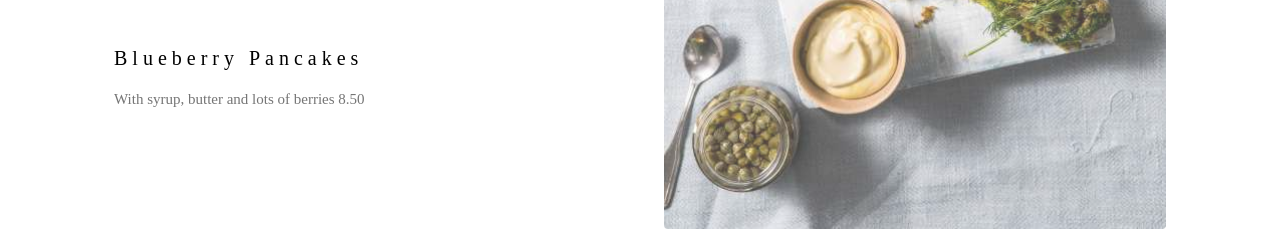
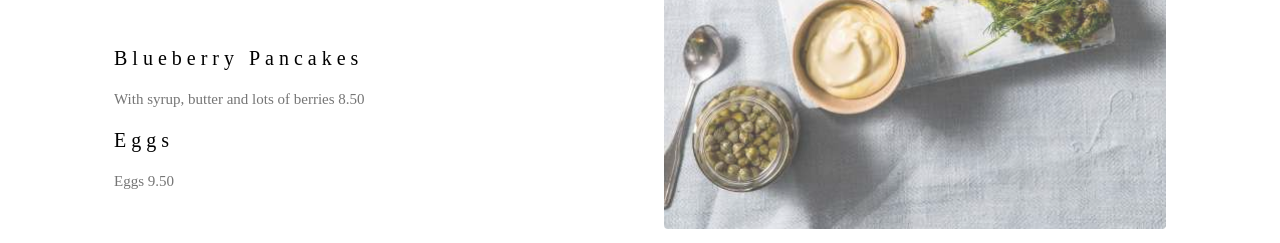
Before and after one commit to Cwbmachado/mywebsite, a plain HTML site: page index.html in a window 1280 px wide. Shown: the part 2060-2303 px from the top of the page. Drawn offline with nearby package versions, Linux system fonts and the light colour scheme.

Commit message:
Novo item adicionado ao menu

```diff
--- a/index.html
+++ b/index.html
@@ -73,6 +73,9 @@ h1, h2, h3, h4, h5, h6 {
 
       <h4>Blueberry Pancakes</h4>
       <p class="w3-text-grey">With syrup, butter and lots of berries 8.50</p>
+
+      <h4>Eggs</h4>
+      <p class="w3-text-grey">Eggs 9.50</p>
     </div>
 
     <div class="w3-col l6 w3-padding-large">
```
